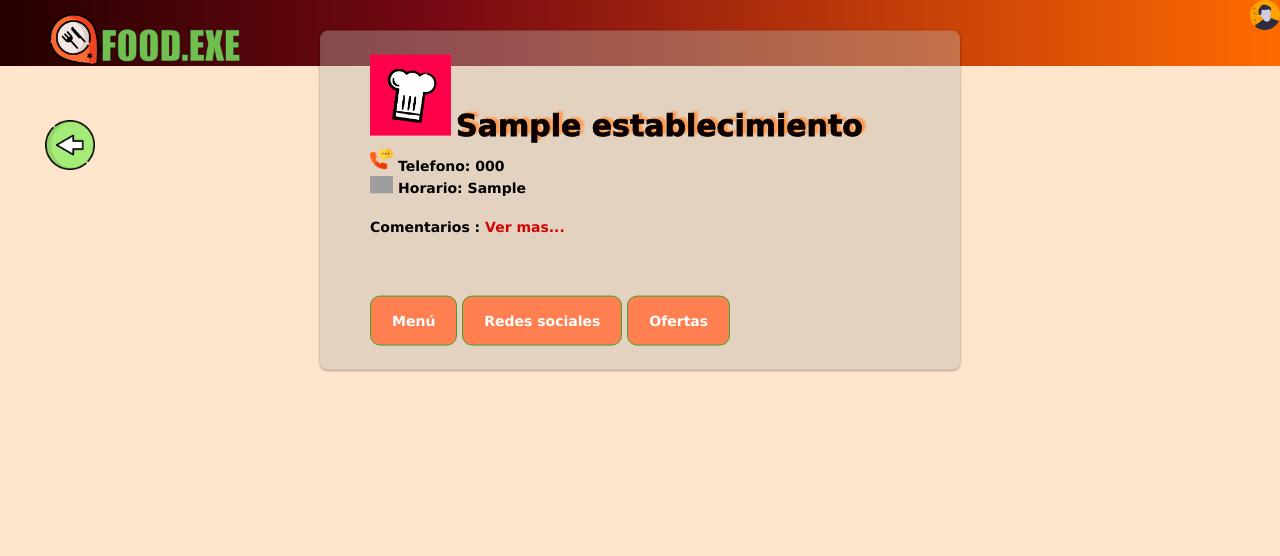
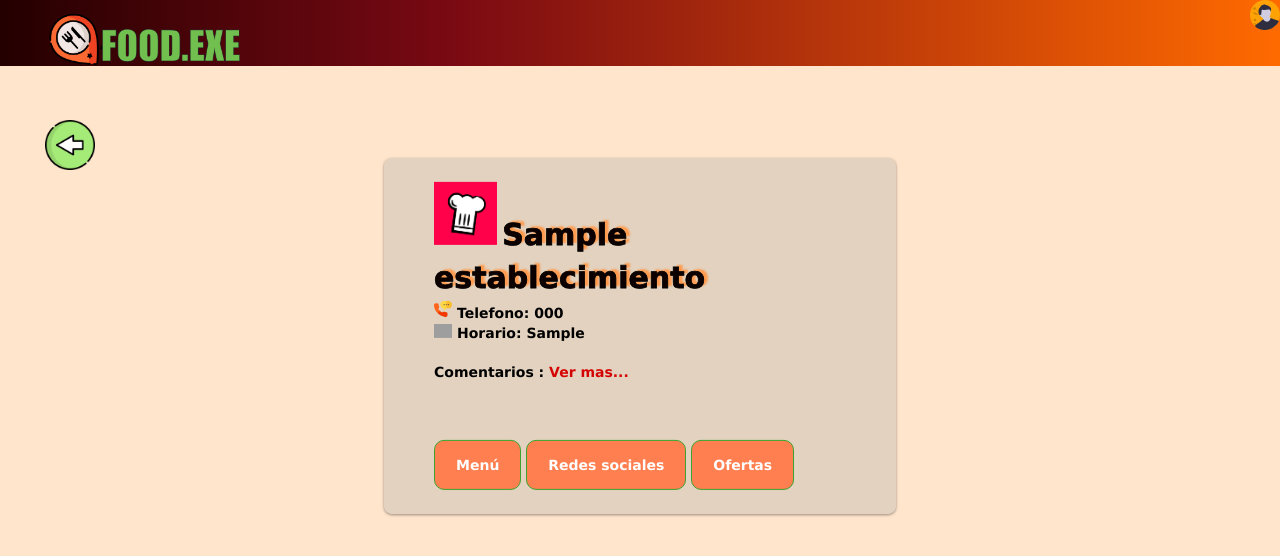
Before and after one commit to Nancy2050/Proyecto, a PHP site: page /REPOSITORIO/lista_establecimientos/verEstablecimiento/1 in a window 1280 px wide. Shown: the top 556 px of the page. Run offline with PHP 8.4, Linux system fonts and the light colour scheme; tables that the repository leaves empty or names only in its code hold one stand-in row (values such as "Sample post"); some libraries are stand-ins or nearby versions; grey boxes are pictures that could not be loaded.

Commit message:
Adaptacion ventana principal

```diff
--- a/public/css/estilos.css
+++ b/public/css/estilos.css
@@ -265,6 +265,15 @@ width: 100%; }
 	-webkit-box-shadow: 0 1px 3px rgba(0,0,0,.4);
 	-moz-box-shadow: 0 1px 3px rgba(0,0,0,.4);
 	box-shadow: 0 1px 3px rgba(0,0,0,.4);
+
+
+	/*CLAVE PARA QUE SE ADAPTE A TAMAÑO DE PANTALLA*/
+	position: absolute;
+	transform: translate(-50%, -50%);/*Para que se mueva segun cambia tamaño*/
+	width: 40%;
+	top: 42%;
+	left:50%;
+	width: 300x;
 }
 #loguito{ /*ICONO AL LADO DE DATOS ESTABLECIMIENTO*/
 	width: 4%;
```
